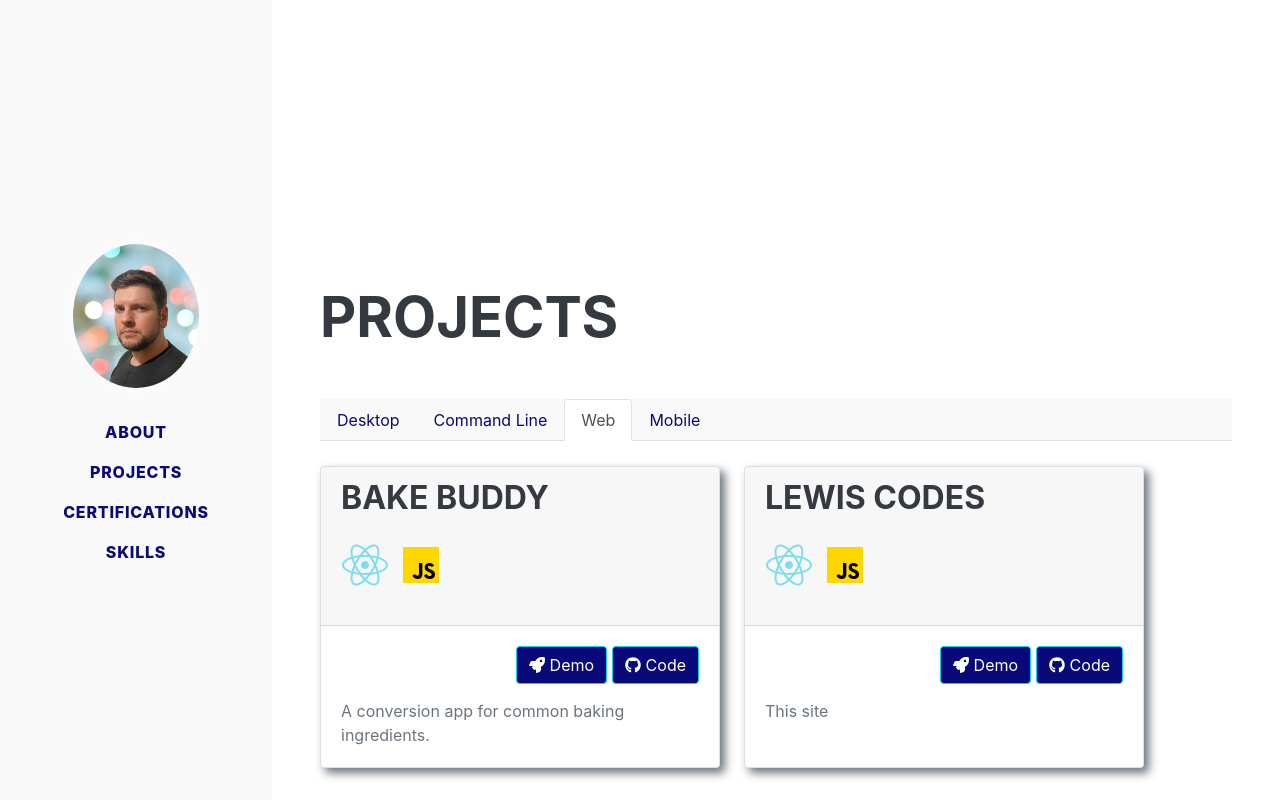
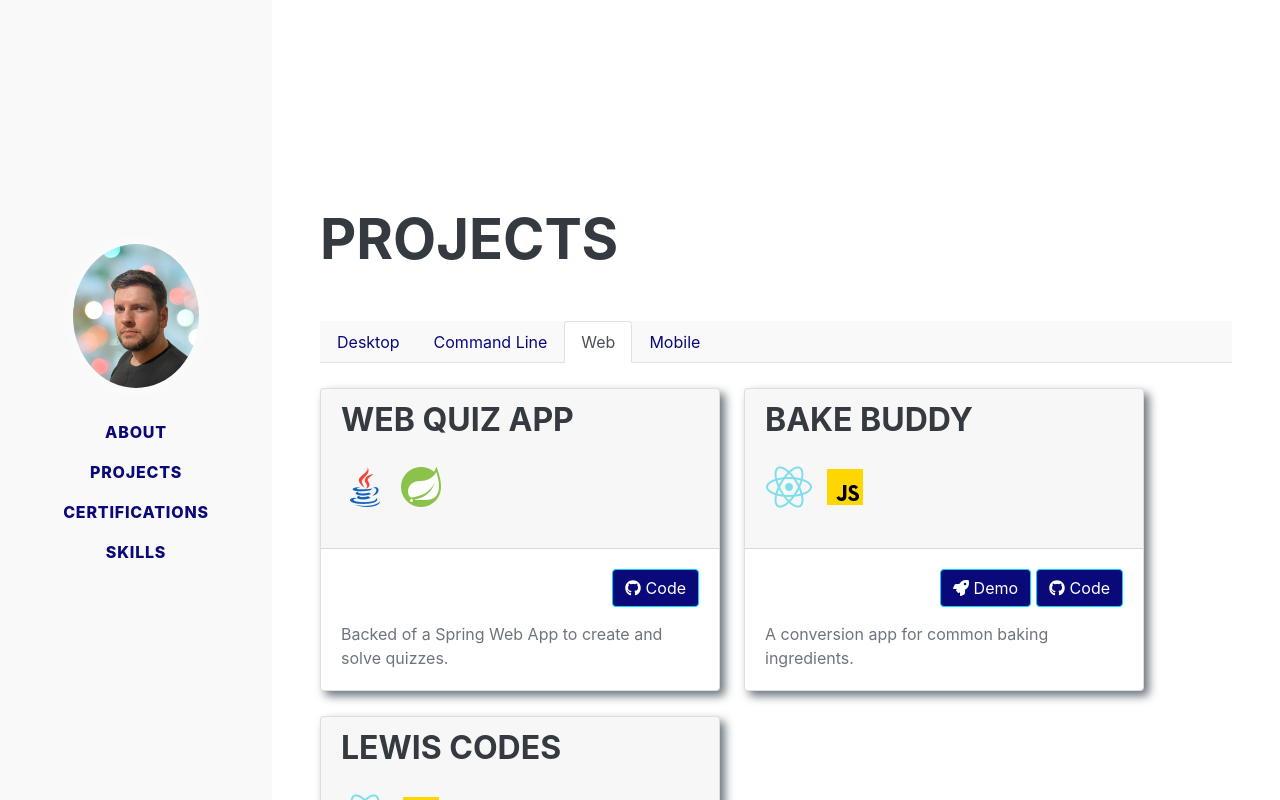
Before and after one commit to lsneddon-cmd/Portfolio_Site_React, a React (Create React App) app: page / in a window 1280 px wide. Both pictures are taken after a click on the tab "Web". Shown: the part 674-1474 px from the top of the page. Built offline with nearby package versions, Linux system fonts and the light colour scheme; a web font is replaced by a local one.

Commit message:
added Web Quiz app

```diff
--- a/src/Components/Projects/Project.jsx
+++ b/src/Components/Projects/Project.jsx
@@ -25,6 +25,9 @@ const Project = (props) => {
                 break;
               case "react":
                 image = <img src={iconSrc["react"]} alt="React logo" />;
+                break;
+              case "spring":
+                image = <img src={iconSrc["spring"]} alt="Spring logo" />;
                 break;
               default:
                 image = null;
--- a/src/data/projectInfo.js
+++ b/src/data/projectInfo.js
@@ -45,6 +45,14 @@ export const projectsData = [
 ];
 
 export const webProjects = [
+  {
+    title: "Web Quiz App",
+    description: "Backed of a Spring Web App to create and solve quizzes.",
+    codeUrl: "https://github.com/codeslewis/WebQuizApp",
+    launchable: false,
+    launchUrl: "",
+    techStack: ["java", "spring"],
+  },
   {
     title: "Bake Buddy",
     description: "A conversion app for common baking ingredients.",
```
Also changed, not shown: src/Components/Projects/Projects.jsx (+59 -2 lines).
